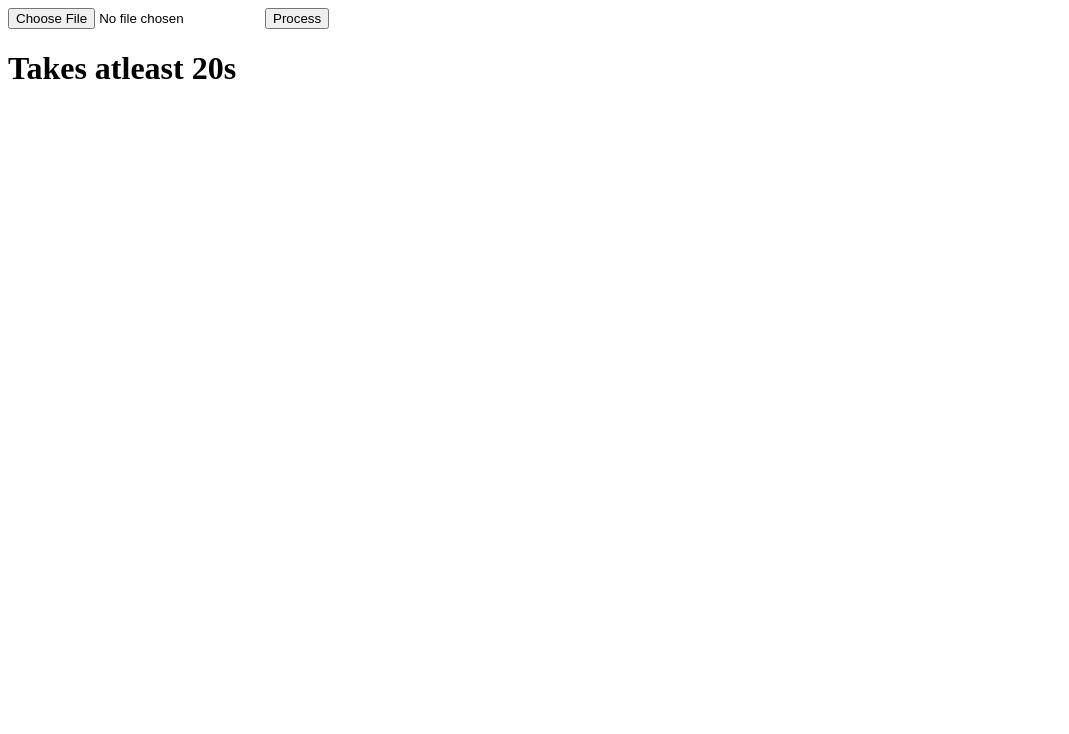
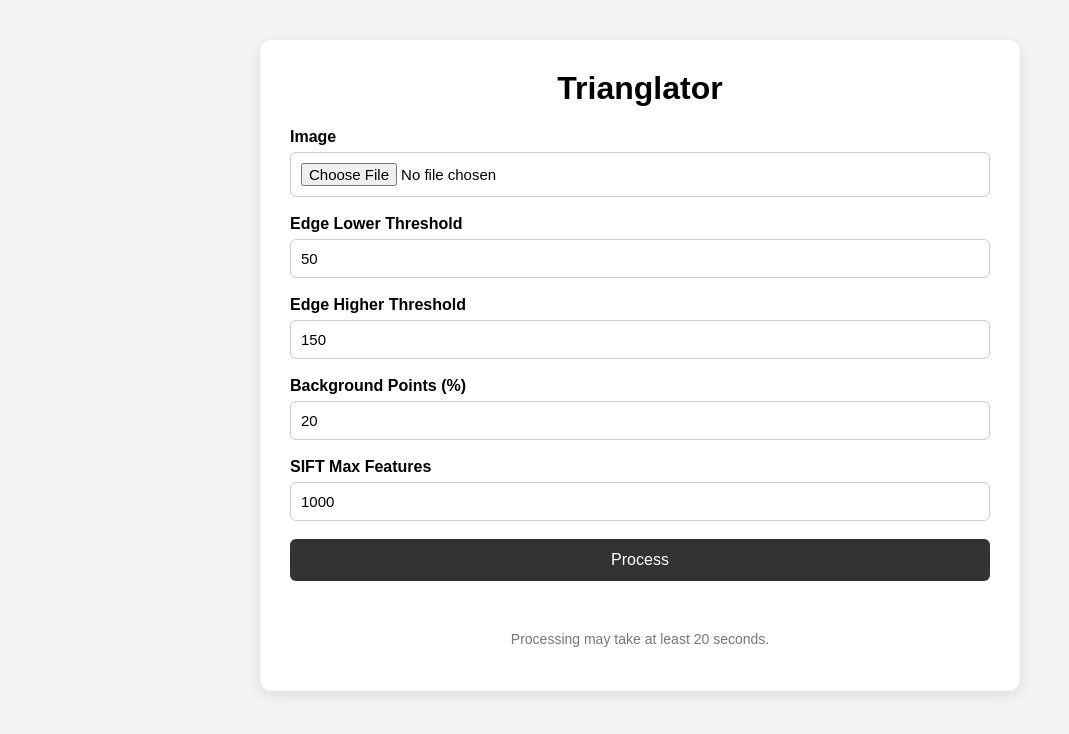
Before and after one commit to Velocity918/Trianglator, a Flask app: page / in a window 1280 px wide. Shown: the top 734 px of the page, without its empty margins (0-1069 px from the left). Run offline with Flask 3, Linux system fonts and the light colour scheme.

Commit message:
css final commit

```diff
--- a/app.py
+++ b/app.py
@@ -9,7 +9,13 @@ def hello_world():
 @app.route("/process", methods=["POST"])
 def process():
     file = request.files["image"]
-    output = main.triangulator(file)
+
+    edge_lower = int(request.form["edge_lower"])
+    edge_higher = int(request.form["edge_higher"])
+    bg_points = int(request.form["bg_points"])
+    sift_features = int(request.form["sift_features"])
+    output = main.triangulator(file,
+        int(bg_points),int(edge_lower),int(edge_higher),int(sift_features))
     return send_file(output, mimetype="image/png")
 
 if __name__ == "__main__":
--- a/templates/index.html
+++ b/templates/index.html
@@ -2,17 +2,122 @@
 <html>
 <head>
     <title>Trianglator</title>
+
+    <style>
+        body {
+            font-family: Arial, sans-serif;
+            background: #f4f4f4;
+            margin: 0;
+            padding: 40px;
+        }
+
+        .container {
+            max-width: 700px;
+            margin: auto;
+            background: white;
+            padding: 30px;
+            border-radius: 12px;
+            box-shadow: 0 4px 15px rgba(0, 0, 0, 0.1);
+        }
+
+        h1 {
+            text-align: center;
+            margin-top: 0;
+        }
+
+        .input-group {
+            margin: 18px 0;
+        }
+
+        label {
+            display: block;
+            font-weight: bold;
+            margin-bottom: 6px;
+        }
+
+        input[type="number"],
+        input[type="file"] {
+            width: 100%;
+            box-sizing: border-box;
+            padding: 10px;
+            border: 1px solid #ccc;
+            border-radius: 6px;
+            font-size: 15px;
+        }
+
+        button {
+            width: 100%;
+            padding: 12px;
+            border: none;
+            border-radius: 6px;
+            background: #333;
+            color: white;
+            font-size: 16px;
+            cursor: pointer;
+        }
+
+        button:hover {
+            background: #555;
+        }
+
+        #result {
+            display: block;
+            max-width: 100%;
+            height: auto;
+            margin: 25px auto;
+            border-radius: 8px;
+        }
+
+        .note {
+            text-align: center;
+            color: #777;
+            font-size: 14px;
+        }
+    </style>
 </head>
 
 <body>
 
-    <input type="file" id="imageInput" accept="image/*">
+<div class="container">
+
+    <h1>Trianglator</h1>
+
+    <div class="input-group">
+        <label for="imageInput">Image</label>
+        <input type="file" id="imageInput" accept="image/*">
+    </div>
+
+    <div class="input-group">
+        <label for="edgeLower">Edge Lower Threshold</label>
+        <input type="number" id="edgeLower" value="50" min="0">
+    </div>
+
+    <div class="input-group">
+        <label for="edgeHigher">Edge Higher Threshold</label>
+        <input type="number" id="edgeHigher" value="150" min="0">
+    </div>
+
+    <div class="input-group">
+        <label for="bgPoints">Background Points (%)</label>
+        <input type="number" id="bgPoints" value="20" min="0" max="100">
+    </div>
+
+    <div class="input-group">
+        <label for="siftFeatures">SIFT Max Features</label>
+        <input type="number" id="siftFeatures" value="1000" min="0">
+    </div>
+
     <button onclick="uploadImage()">Process</button>
-    <img id="result" width="500">
-    <h1>Takes atleast 20s</h1>
+
+    <img id="result">
+
+    <p class="note">Processing may take at least 20 seconds.</p>
+
+</div>
 
 <script>
 async function uploadImage() {
+
     const file = document.getElementById("imageInput").files[0];
 
     if (!file) {
@@ -21,7 +126,16 @@ async function uploadImage() {
     }
 
     const formData = new FormData();
+
     formData.append("image", file);
+    formData.append("edge_lower",
+        document.getElementById("edgeLower").value);
+    formData.append("edge_higher",
+        document.getElementById("edgeHigher").value);
+    formData.append("bg_points",
+        document.getElementById("bgPoints").value);
+    formData.append("sift_features",
+        document.getElementById("siftFeatures").value);
 
     const response = await fetch("/process", {
         method: "POST",
@@ -30,9 +144,10 @@ async function uploadImage() {
 
     const blob = await response.blob();
 
-    document.getElementById("result").src = URL.createObjectURL(blob);
+    document.getElementById("result").src =
+        URL.createObjectURL(blob);
 }
-    </script>
+</script>
 
 </body>
 </html>
```
Also changed, not shown: main.py (+4 -4 lines).
